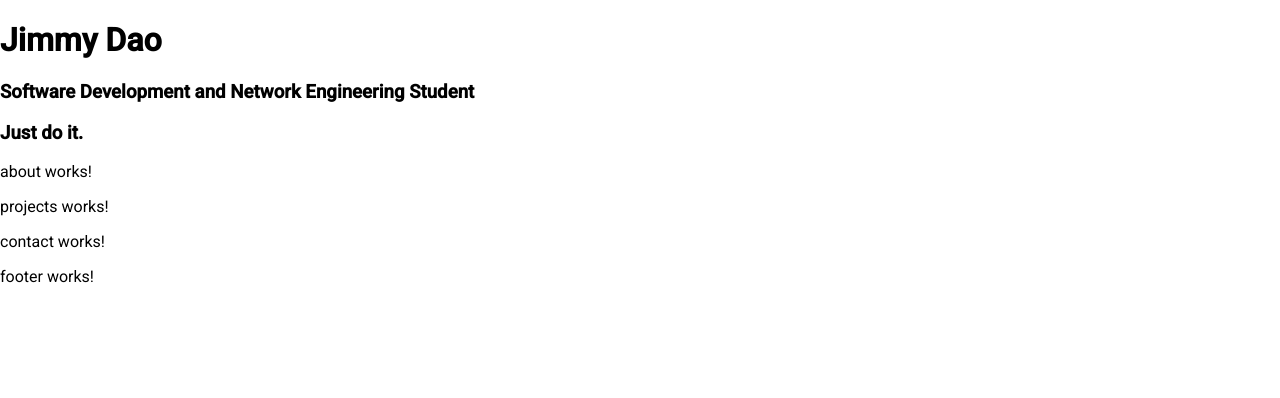
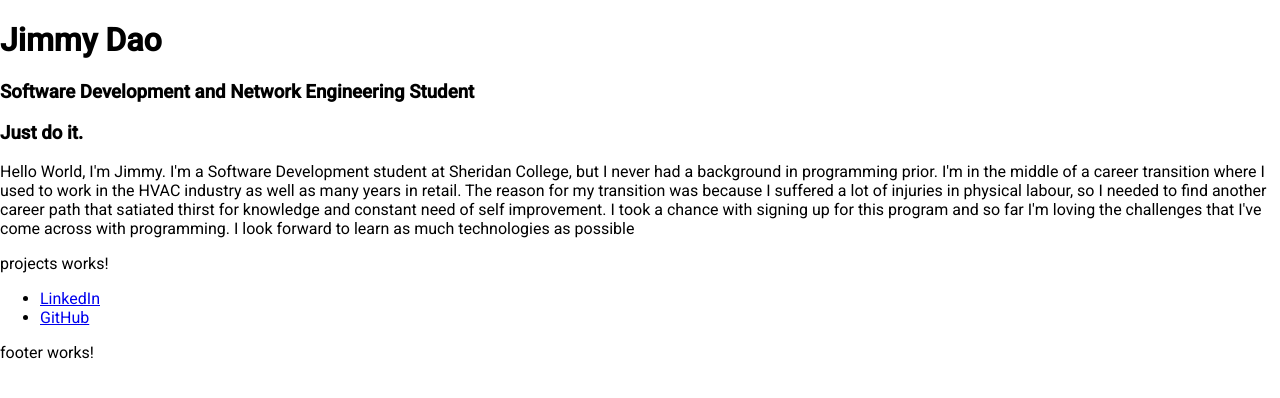
Before and after one commit to Daojim/portfolio-syst24444, an Angular app: page / in a window 1280 px wide. Shown: the top 398 px of the page. Built offline with nearby package versions, Linux system fonts and the light colour scheme.

Commit message:
Add content for about component

```diff
--- a/src/app/about/about.component.html
+++ b/src/app/about/about.component.html
@@ -1 +1,3 @@
-<p>about works!</p>
+<p>
+  {{ firstSection }} {{ secondSection }} {{ thirdSection }} {{ fourthSection }}
+</p>
--- a/src/app/about/about.component.ts
+++ b/src/app/about/about.component.ts
@@ -4,8 +4,15 @@ import { Component } from '@angular/core';
   selector: 'app-about',
   imports: [],
   templateUrl: './about.component.html',
-  styleUrl: './about.component.css'
+  styleUrl: './about.component.css',
 })
 export class AboutComponent {
-
+  firstSection =
+    "Hello World, I'm Jimmy. I'm a Software Development student at Sheridan College, but I never had a background in programming prior.";
+  secondSection =
+    "I'm in the middle of a career transition where I used to work in the HVAC industry as well as many years in retail.";
+  thirdSection =
+    'The reason for my transition was because I suffered a lot of injuries in physical labour, so I needed to find another career path that satiated thirst for knowledge and constant need of self improvement.';
+  fourthSection =
+    "I took a chance with signing up for this program and so far I'm loving the challenges that I've come across with programming. I look forward to learn as much technologies as possible";
 }
--- a/src/app/contact/contact.component.html
+++ b/src/app/contact/contact.component.html
@@ -1 +1,4 @@
-<p>contact works!</p>
+<ul>
+  <li><a href="https://www.linkedin.com/in/daojim">LinkedIn</a></li>
+  <li><a href="https://github.com/Daojim/">GitHub</a></li>
+</ul>
```
